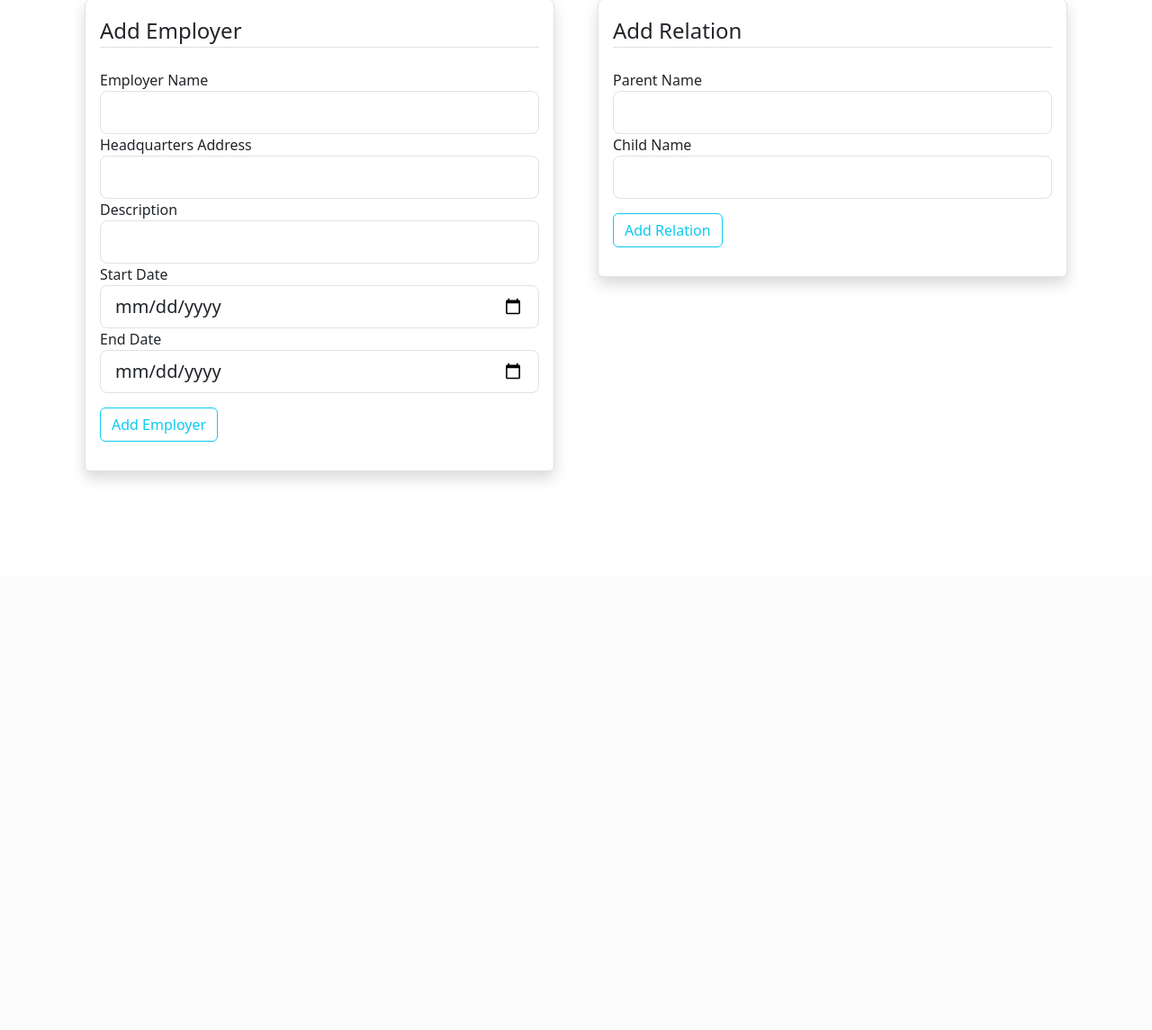
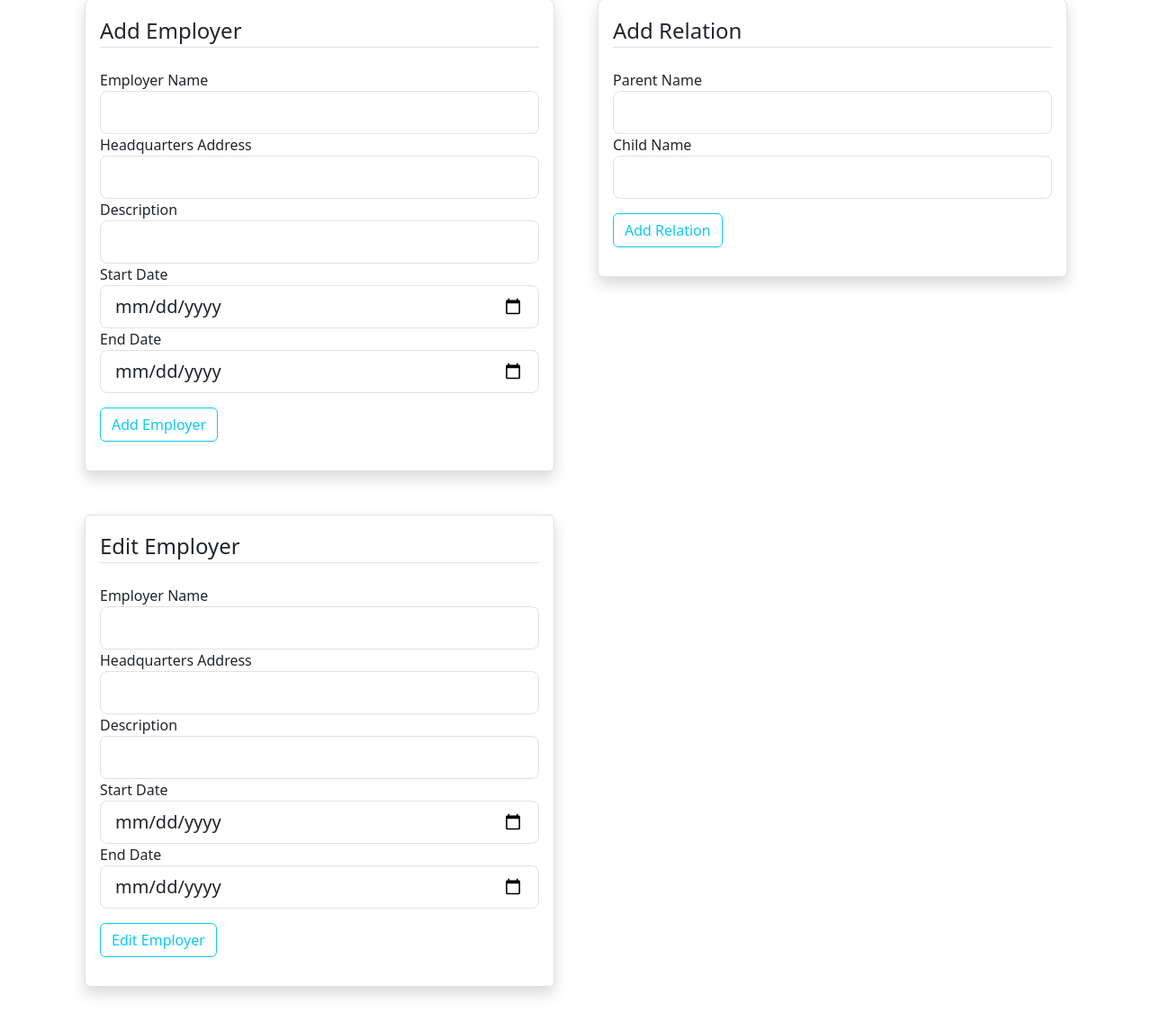
Before and after one commit to Dominick1998/OrganizationalOdyssey, a Flask app: template templates/admin.html in a window 1280 px wide. Shown: the part 161-1306 px from the top of the page at 90% size. Before the commit the page ends 695 px from the top, so only its background shows below. Run offline with Flask 3, Linux system fonts and the light colour scheme; the template is opened without the code that fills it: values that come from a table or form of the project are taken from there, others are empty.

Commit message:
Edit employer functinality added

```diff
--- a/flask_app.py
+++ b/flask_app.py
@@ -3,7 +3,7 @@ import os
 from flask import Flask, render_template, url_for, redirect, request, flash
 from flask_bcrypt import Bcrypt
 from flask_sqlalchemy import SQLAlchemy
-from forms import RegistrationForm, LoginForm, SearchForm, NewEmployerForm, RelationForm
+from forms import RegistrationForm, LoginForm, SearchForm, NewEmployerForm, EditEmployerForm, RelationForm
 from flask_login import LoginManager, UserMixin, login_user, login_required, logout_user, current_user
 from flask_mail import Mail, Message
 from cryptography.fernet import Fernet
@@ -172,14 +172,13 @@ def visualization():
         if not employer:
             flash(f"{form.search.data} not found", "danger")
             return redirect(url_for("home"))
-        print(employer.employer_name)
         data = {"nodes": [], "edges": []}
         visited_nodes = []
 
         end_time = employer.end_date
         end_time = end_time.strftime("%Y-%m-%d") if end_time is not None else "Active Company"
 
-        description = employer.description if employer.description is not "" else "No Description"
+        description = employer.description if employer.description != "" else "No Description"
         description = (description[:100] + "...") if len(description) > 100 else description
         data.get("nodes").append({"id": employer.id,
                                   "name": employer.employer_name,
@@ -200,9 +199,10 @@ def admin():
         flash("Unauthorized Access", "danger")
         return redirect(url_for("home"))
     employer_form = NewEmployerForm()
+    edit_employer_form = EditEmployerForm()
     relation_form = RelationForm()
     return render_template("admin.html", new_employer_form=employer_form,
-                           relation_form=relation_form)
+                           relation_form=relation_form, edit_employer_form=edit_employer_form)
 
 
 def traverse_tree(root_employer, data, visited_nodes):
@@ -211,7 +211,7 @@ def traverse_tree(root_employer, data, visited_nodes):
     end_time = root_employer.end_date
     end_time = end_time.strftime("%Y-%m-%d") if end_time is not None else "Active Company"
 
-    description = root_employer.description if root_employer.description is not "" else "No Description"
+    description = root_employer.description if root_employer.description != "" else "No Description"
 
     data.get("nodes").append({"id": root_employer.id,
                               "name": root_employer.employer_name,
@@ -278,6 +278,39 @@ def add_employer():
     return redirect(url_for("admin"))
 
 
+@app.route("/edit_employer", methods=["POST"])
+@login_required
+def edit_employer():
+    if not current_user.admin:
+        return
+
+    form = EditEmployerForm()
+    if form.validate_on_submit():
+        employer = Employer.query.filter_by(employer_name=form.employer_name.data).first()
+        if not employer:
+            flash(f"{form.employer_name.data} does not exist", "danger")
+            return redirect(url_for("admin"))
+
+        edited = False
+        if form.headquarters_address.data:
+            employer.headquarters_address = form.headquarters_address.data
+            edited = True
+        if form.description.data:
+            employer.description = form.description.data
+            edited = True
+        if form.start_date.data:
+            employer.start_date = form.start_date.data
+            edited = True
+        if form.end_date.data:
+            employer.end_date = form.end_date.data
+            edited = True
+        db.session.commit()
+
+        if edited:
+            flash("Employer has been successfully updated!", "success")
+    return redirect(url_for("admin"))
+
+
 @app.route("/add_relation", methods=["POST"])
 @login_required
 def add_relation():
--- a/forms.py
+++ b/forms.py
@@ -30,6 +30,15 @@ class NewEmployerForm(FlaskForm):
     submit = SubmitField('Add Employer')
 
 
+class EditEmployerForm(FlaskForm):
+    employer_name = StringField("Employer Name", validators=[DataRequired()])
+    headquarters_address = StringField('Headquarters Address', validators=[Optional()])
+    description = StringField('Description', validators=[Optional()])
+    start_date = DateField('Start Date', validators=[Optional()], format='%Y-%m-%d')
+    end_date = DateField('End Date', format='%Y-%m-%d', validators=[Optional()])
+    submit = SubmitField('Edit Employer')
+
+
 class RelationForm(FlaskForm):
     parent_name = StringField("Parent Name", validators=[DataRequired()])
     child_name = StringField('Child Name', validators=[DataRequired()])
--- a/templates/admin.html
+++ b/templates/admin.html
@@ -82,6 +82,52 @@
                     </form>
                 </div>
             </div>
+            <div class="col-md-6">
+                <div class="border shadow p-3 mb-5 bg-white rounded">
+                    <form method="POST" action="{{ url_for('edit_employer') }}">
+                        {{ edit_employer_form.hidden_tag() }}
+                        <legend class="border-bottom mb-4">Edit Employer</legend>
+
+                            <div class="form-group">
+                                {{ edit_employer_form.employer_name.label(class="form-control-label") }}
+                                {% if edit_employer_form.employer_name.errors %}
+                                    {{ edit_employer_form.employer_name(class="form-control form-control-lg is-invalid") }}
+                                <div class="invalid-feedback">
+                                    {% for error in edit_employer_form.employer_name.errors %}
+                                        <span>{{ error }}</span>
+                                    {% endfor %}
+                                </div>
+                                {% else %}
+                                    {{ edit_employer_form.employer_name(class="form-control form-control-lg") }}
+                                {% endif %}
+                            </div>
+
+                            <div class="form-group">
+                                {{ edit_employer_form.headquarters_address.label(class="form-control-label") }}
+                                {{ edit_employer_form.headquarters_address(class="form-control form-control-lg") }}
+                            </div>
+
+                            <div class="form-group">
+                                {{ edit_employer_form.description.label(class="form-control-label") }}
+                                {{ edit_employer_form.description(class="form-control form-control-lg") }}
+                            </div>
+
+                            <div class="form-group">
+                                {{ edit_employer_form.start_date.label(class="form-control-label") }}
+                                {{ edit_employer_form.start_date(class="form-control form-control-lg") }}
+                            </div>
+
+                            <div class="form-group">
+                                {{ edit_employer_form.end_date.label(class="form-control-label") }}
+                                {{ edit_employer_form.end_date(class="form-control form-control-lg") }}
+                            </div>
+
+                            <div class="form-group mt-3 mb-3">
+                                {{ edit_employer_form.submit(class="btn btn-outline-info") }}
+                            </div>
+                    </form>
+                </div>
+            </div>
         </div>
       </div>
 {% endblock content %}
```
